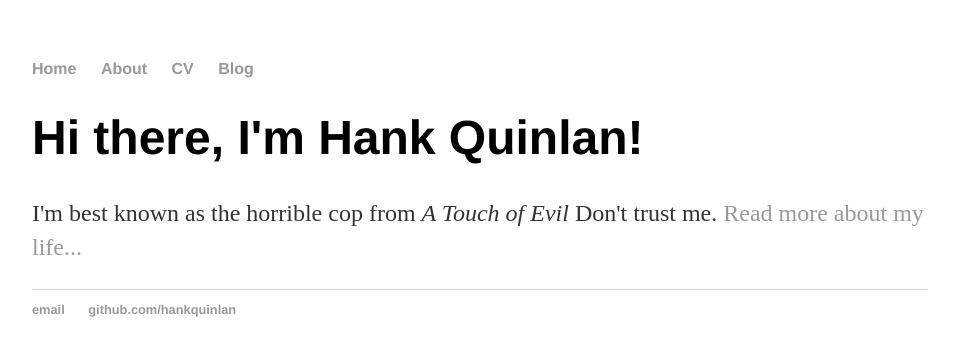
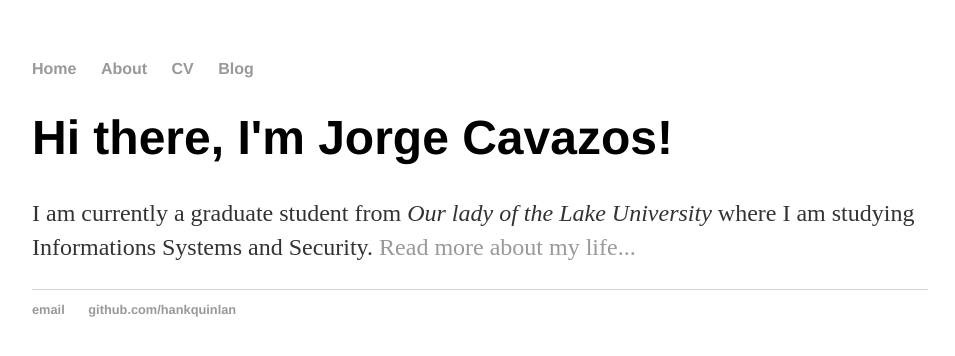
Before and after one commit to jactheruler/jactheruler.github.io, a Jekyll site: the page built from index.html, in a window 1280 px wide. Shown: the top 356 px of the page, without its empty margins (160-1115 px from the left). Built offline with Jekyll 4.4.1, drawn with Linux system fonts in a browser that asks for light colours.

Commit message:
Update index.html

```diff
--- a/index.html
+++ b/index.html
@@ -1,8 +1,8 @@
 ---
 layout: default
-title: Hank Quinlan, Horrible Cop
+title: Jorge Cavazos
 ---
 <div class="blurb">
-	<h1>Hi there, I'm Hank Quinlan!</h1>
-	<p>I'm best known as the horrible cop from <em>A Touch of Evil</em> Don't trust me. <a href="/about">Read more about my life...</a></p>
+	<h1>Hi there, I'm Jorge Cavazos!</h1>
+	<p>I am currently a graduate student from <em>Our lady of the Lake University</em> where I am studying Informations Systems and Security. <a href="/about">Read more about my life...</a></p>
 </div><!-- /.blurb -->
```
